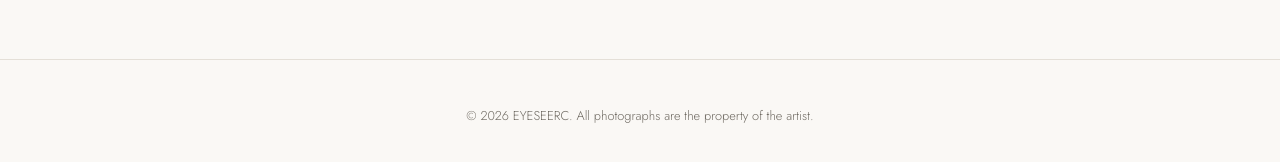
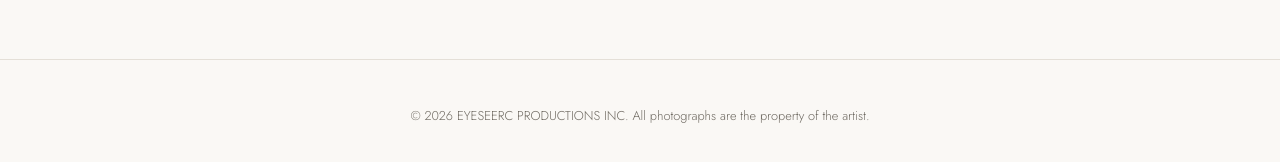
Before and after one commit to eyeseerc0310/Eyeseerc-website-, a Jekyll site: the page built from index.md, in a window 1280 px wide. Shown: the part 658-820 px from the top of the page. Built offline with Jekyll 4.4.1, drawn with Linux system fonts in a browser that asks for light colours; part of the change alters nothing that is shown.

Commit message:
Footer: copyright line reads EYESEERC PRODUCTIONS INC
Add a copyright_name setting in _config.yml (falls back to the site
title) and use it in the footer.

Co-Authored-By: Claude Opus 5.5 <noreply@anthropic.com>
Claude-Session: https://claude.ai/code/session_01LHh8gAFuLZhbd4VQysaiwQ

```diff
--- a/_config.yml
+++ b/_config.yml
@@ -5,6 +5,9 @@
 
 # Your name or brand — shows in the top-left corner and browser tab.
 title: "EYESEERC"
+
+# Company name shown in the copyright line at the bottom of every page.
+copyright_name: "EYESEERC PRODUCTIONS INC"
 
 # Used by search engines and when your link is shared.
 description: "Photography portfolio of EYESEERC."
--- a/_layouts/default.html
+++ b/_layouts/default.html
@@ -34,7 +34,7 @@
       {% if site.email != "" %}<a href="mailto:{{ site.email }}">{{ site.email }}</a>{% endif %}
       {% if site.instagram != "" %}<a href="https://instagram.com/{{ site.instagram }}" target="_blank" rel="noopener">Instagram @{{ site.instagram }}</a>{% endif %}
     </div>
-    <p>&copy; {{ site.time | date: "%Y" }} {{ site.title }}. All photographs are the property of the artist.</p>
+    <p>&copy; {{ site.time | date: "%Y" }} {{ site.copyright_name | default: site.title }}. All photographs are the property of the artist.</p>
   </footer>
 
   <script src="{{ '/assets/js/site.js' | relative_url }}"></script>
```
